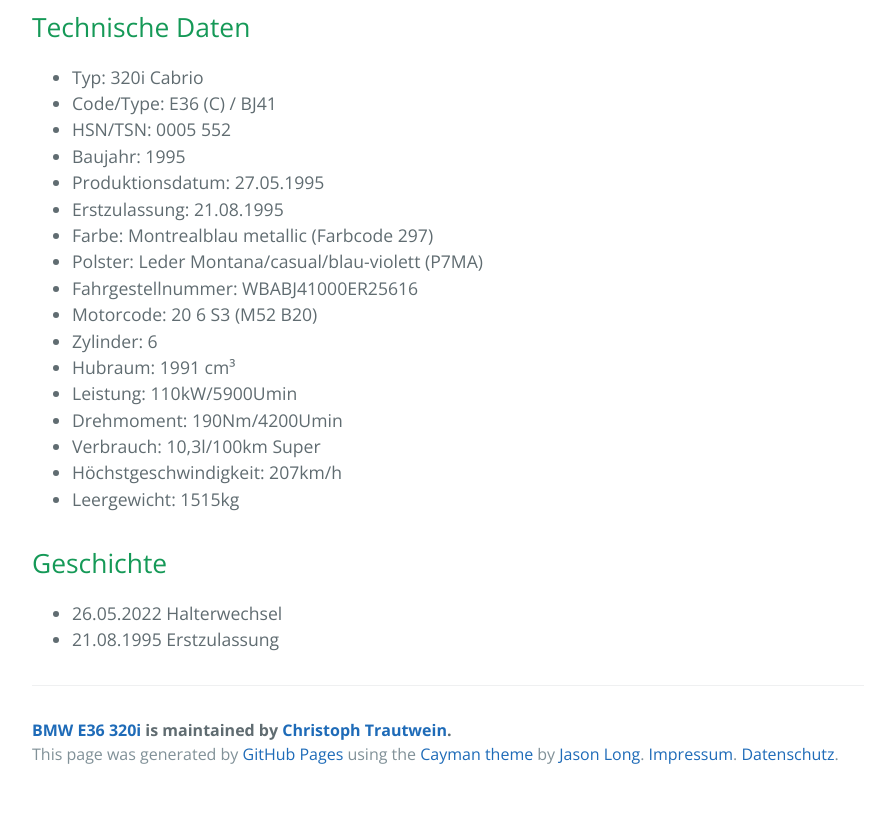
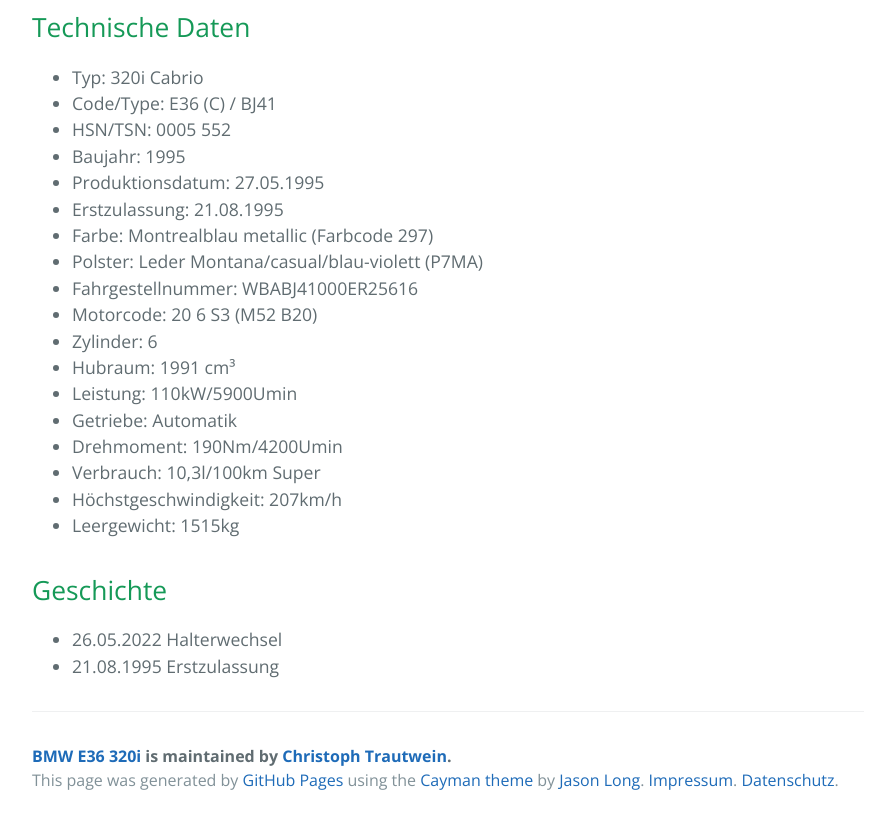
Before and after one commit to trautw/SCD-Quickstart, a Jekyll site: the page built from docs/index.md, in a window 1280 px wide and 900 px high, scrolled down 669 px, cut to the strip 76-900 px from the top of the window. Shown: the whole strip, without its empty margins (192-1087 px from the left). Built offline with Jekyll 4.4.1, drawn with Linux system fonts in a browser that asks for light colours; before the commit the page ends 1543 px from its top, so only the background shows below that.

Commit message:
Update index.md

```diff
--- a/docs/index.md
+++ b/docs/index.md
@@ -19,6 +19,7 @@ overview: true
 * Zylinder: 6
 * Hubraum: 1991 cm³
 * Leistung: 110kW/5900Umin
+* Getriebe: Automatik
 * Drehmoment: 190Nm/4200Umin
 * Verbrauch: 10,3l/100km Super
 * Höchstgeschwindigkeit: 207km/h
```
